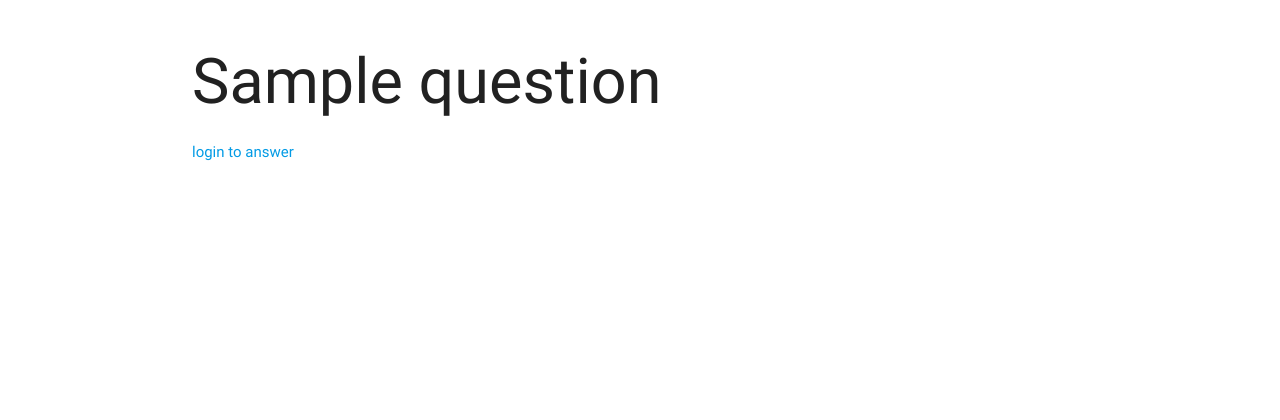
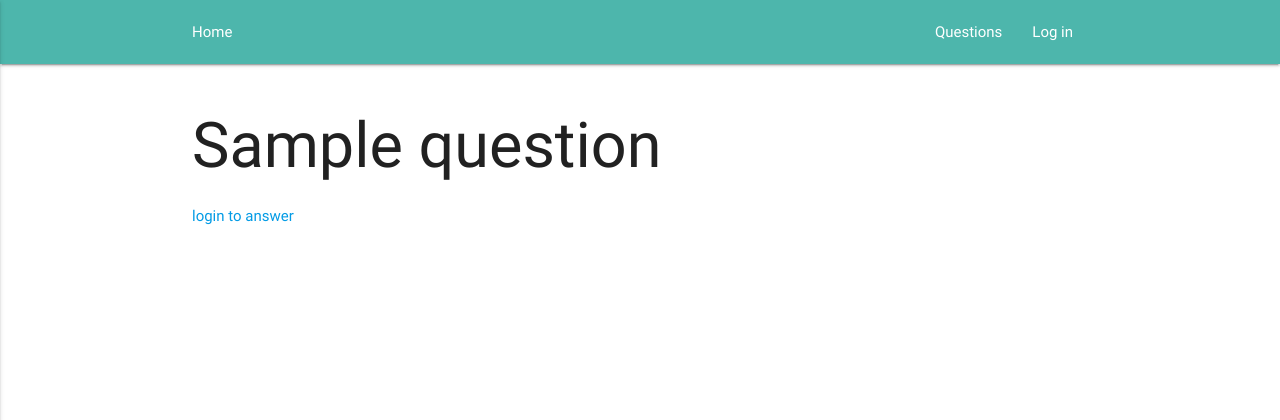
Before and after one commit to robyoung/mind, a Flask app: a page that uses mind/templates/_base.html in a window 1280 px wide. Shown: the top 420 px of the page. Run offline with Flask 2, Linux system fonts and the light colour scheme; tables that the repository leaves empty hold one stand-in row (values such as "Sample post"); parts of the project's set-up code (start-up, migrations or seed data) failed here and were passed over; some libraries are stand-ins or nearby versions.

Commit message:
Add navigation and change colour scheme

```diff
--- a/mind/templates/_base.html
+++ b/mind/templates/_base.html
@@ -10,6 +10,8 @@
   <meta name="viewport" content="width=device-width, initial-scale=1.0"/>
 </head>
 <body>
+  {% include "partials/navigation.html" %}
+
   <div class="section no-pad-bot">
     <div class="container">
       {% block main %}{% endblock %}
--- /dev/null
+++ b/mind/templates/partials/navigation.html
@@ -0,0 +1,26 @@
+<nav class="teal lighten-2" role="navigation">
+  <div class="nav-wrapper container">
+    <a href="{{ home|default(url_for('.index')) }}">Home</a>
+
+    <ul class="right hide-on-med-and-down">
+      <li><a href="{{ url_for('.list_questions') }}">Questions</a></li>
+      {% if current_user.is_authenticated %}
+      <li><a href="{{ url_for('.show_settings') }}">Settings</a></li>
+      <li><a href="{{ url_for('.logout') }}">Log out</a></li>
+      {% else %}
+      <li><a href="{{ url_for('.login') }}">Log in</a></li>
+      {% endif %}
+    </ul>
+
+    <ul id="nav-mobile" class="side-nav">
+      <li><a href="{{ url_for('.list_questions') }}">Questions</a></li>
+      {% if current_user.is_authenticated %}
+      <li><a href="{{ url_for('.show_settings') }}">Settings</a></li>
+      <li><a href="{{ url_for('.logout') }}">Log out</a></li>
+      {% else %}
+      <li><a href="{{ url_for('.login') }}">Log in</a></li>
+      {% endif %}
+    </ul>
+    <a href="#" data-activates="nav-mobile" class="button-collapse"><i class="material-icons">menu</i></a>
+  </div>
+</nav>
--- a/mind/templates/show_question.html
+++ b/mind/templates/show_question.html
@@ -17,7 +17,7 @@
   <input type=hidden name=answer value="">
 </form>
 {% for n in range(1, 6) %}
-<a data-answer="{{ n }}" class="answer btn-floating btn-large waves-effect waves-light red">{{ n }}</a>
+<a data-answer="{{ n }}" class="answer btn-floating btn-large waves-effect waves-light teal">{{ n }}</a>
 {% endfor %}
 {% else %}
 <a href="{{ url_for('.login') }}">login to answer</a>
```
